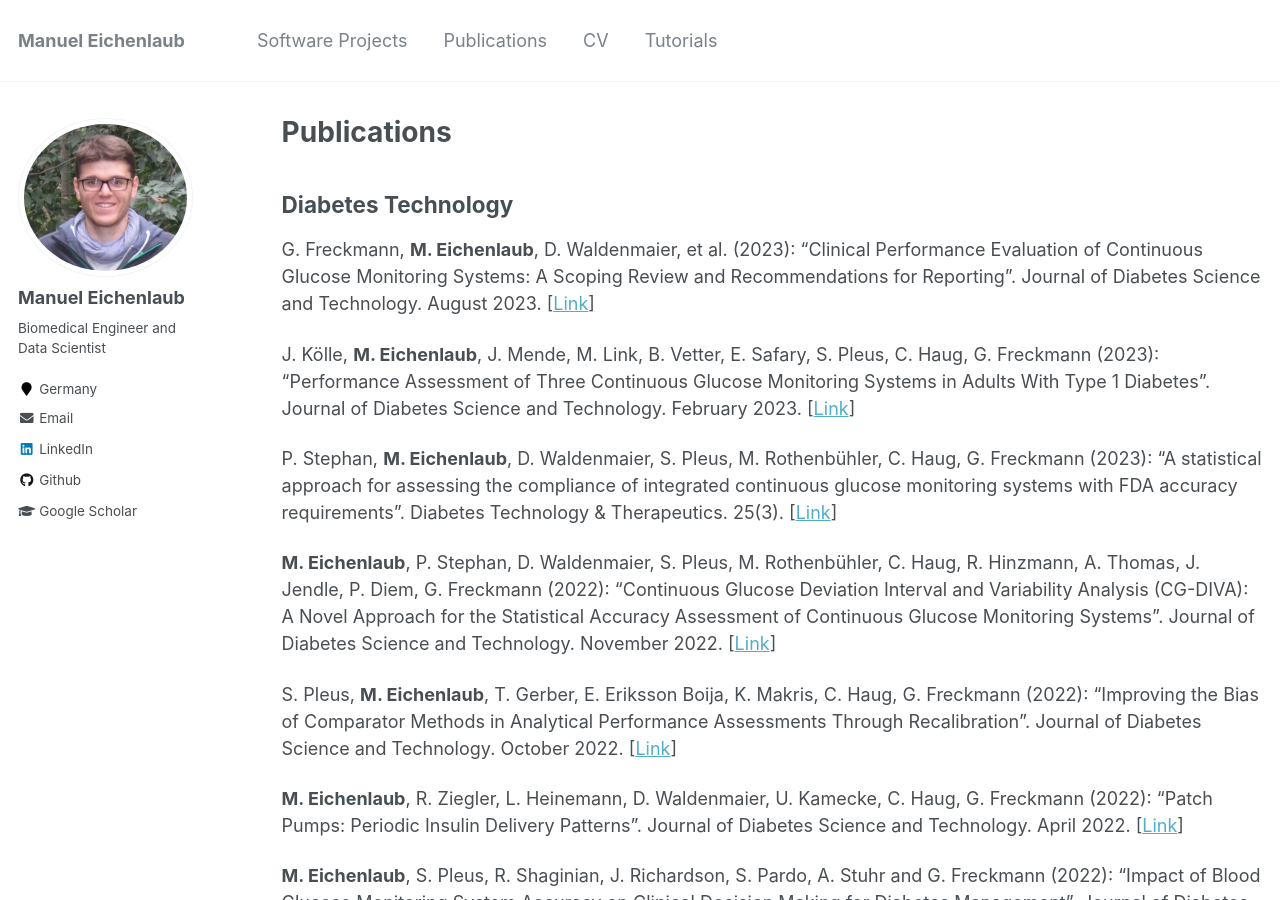
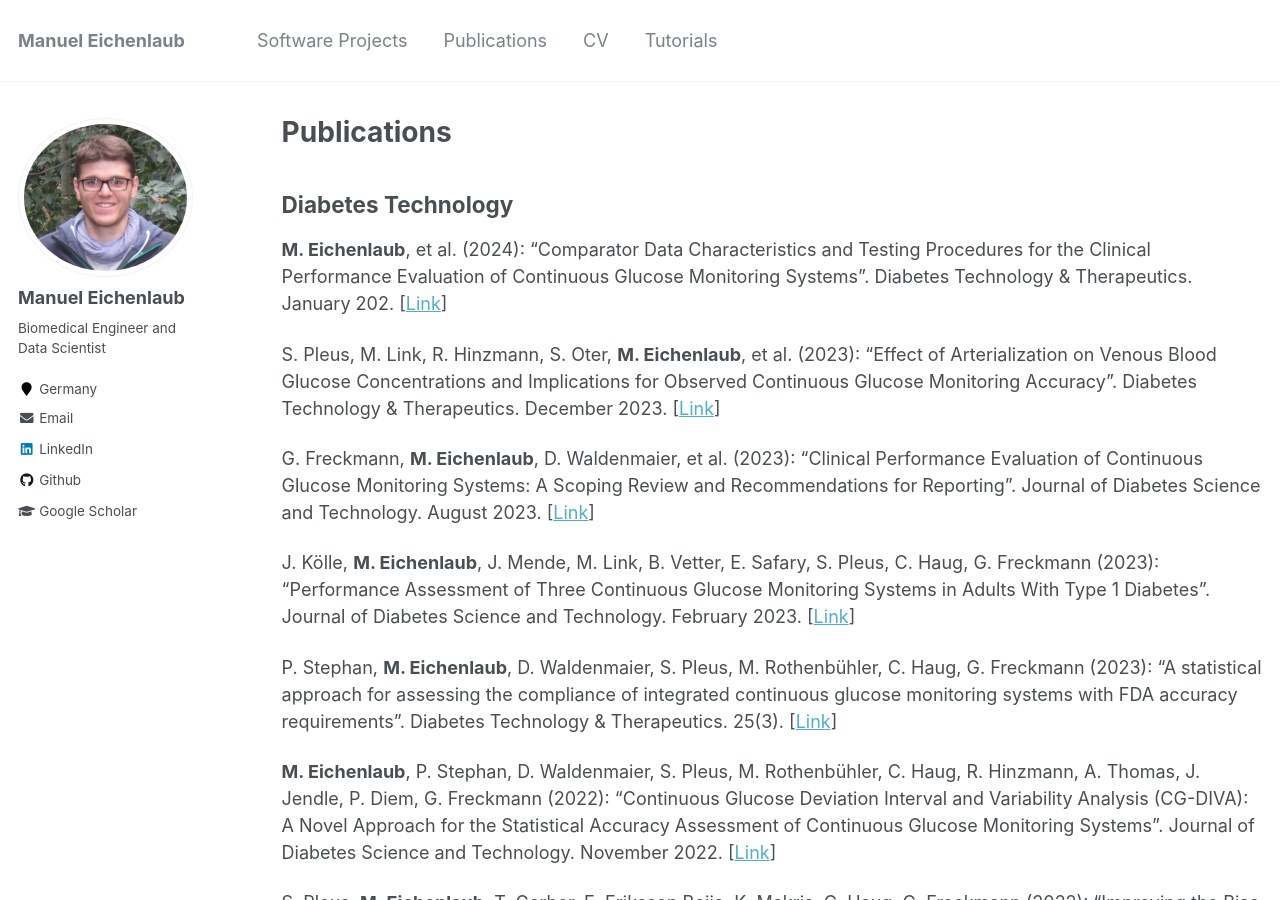
Before and after one commit to manueich/manueich.github.io, a Jekyll site: the page built from _pages/publications.md, in a window 1280 px wide and 900 px high. Built offline with Jekyll 4.4.1, drawn with Linux system fonts in a browser that asks for light colours.

Commit message:
Update publications.md

```diff
--- a/_pages/publications.md
+++ b/_pages/publications.md
@@ -7,6 +7,10 @@ author_profile: true
 
 Diabetes Technology
 ------
+**M. Eichenlaub**, et al. (2024): "Comparator Data Characteristics and Testing Procedures for the Clinical Performance Evaluation of Continuous Glucose Monitoring Systems". Diabetes Technology & Therapeutics. January 202. \[[Link](https://www.liebertpub.com/doi/abs/10.1089/dia.2023.0465)\]
+
+S. Pleus, M. Link, R. Hinzmann, S. Oter, **M. Eichenlaub**, et al. (2023): "Effect of Arterialization on Venous Blood Glucose Concentrations and Implications for Observed Continuous Glucose Monitoring Accuracy". Diabetes Technology & Therapeutics. December 2023. \[[Link](https://www.liebertpub.com/doi/abs/10.1089/dia.2023.0489)\]
+
 G. Freckmann, **M. Eichenlaub**, D. Waldenmaier, et al. (2023): "Clinical Performance Evaluation of Continuous Glucose Monitoring Systems: A Scoping Review and Recommendations for Reporting". Journal of Diabetes Science and Technology. August 2023. \[[Link](https://journals.sagepub.com/doi/full/10.1177/19322968231190941)\]
 
 J. Kölle, **M. Eichenlaub**, J. Mende, M. Link, B. Vetter, E. Safary, S. Pleus, C. Haug, G. Freckmann (2023): "Performance Assessment of Three Continuous Glucose Monitoring Systems in Adults With Type 1 Diabetes". Journal of Diabetes Science and Technology. February 2023. \[[Link](https://journals.sagepub.com/doi/10.1177/19322968231159657)\]
```
